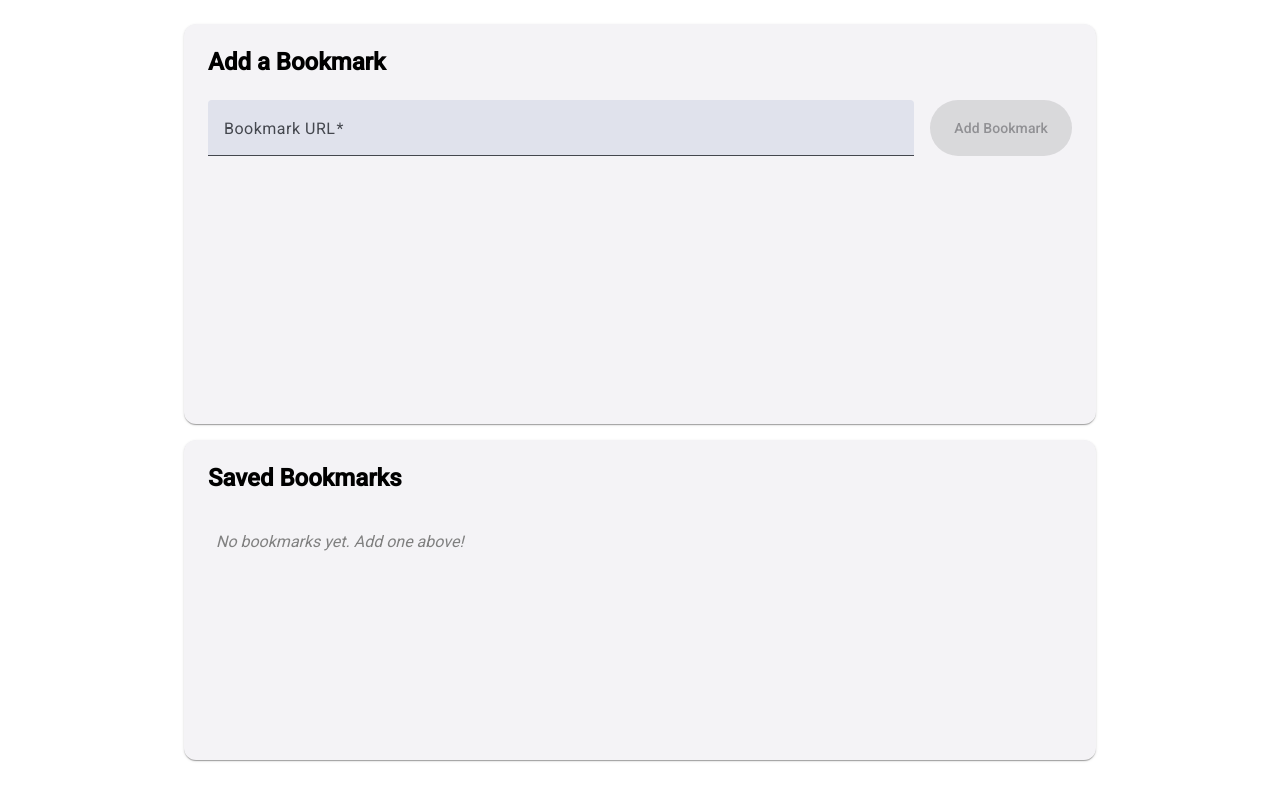
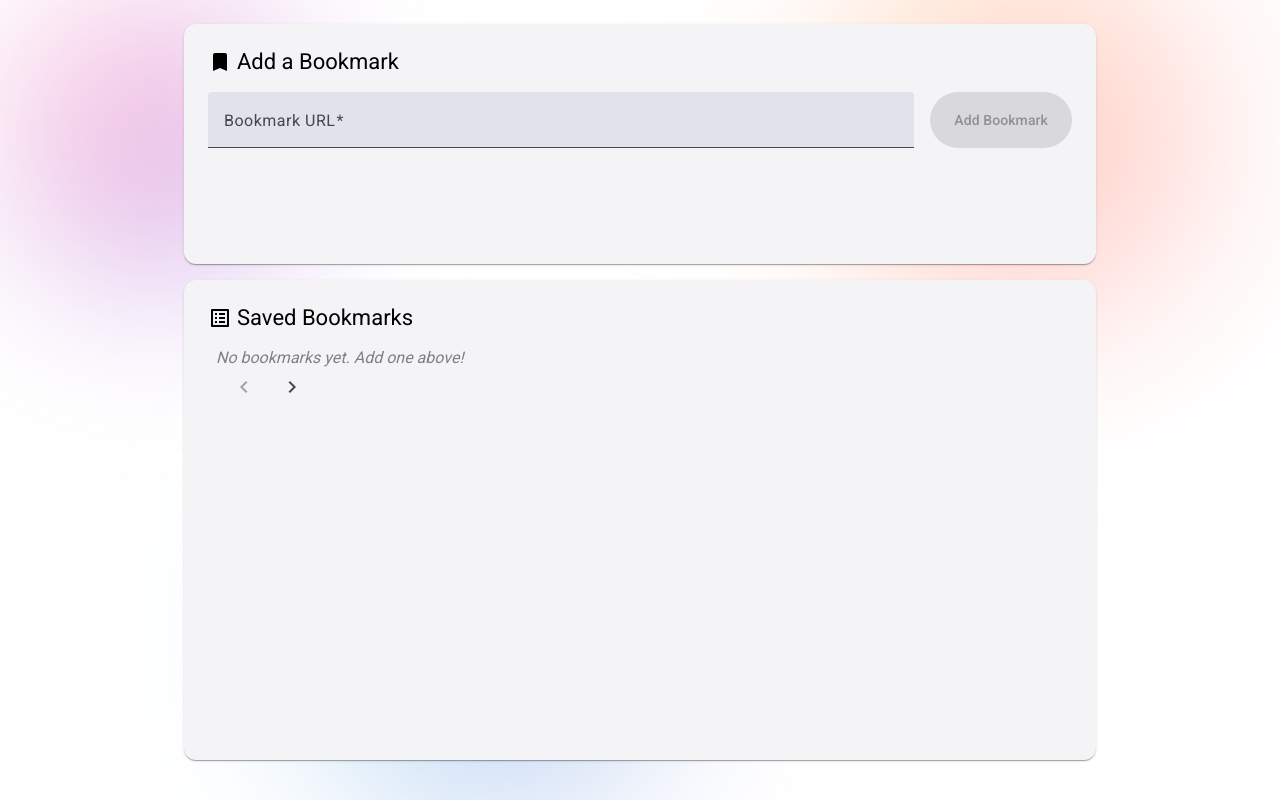
Before and after one commit to 2000pesos/bookmark-manager, an Angular app: page /overview in a window 1280 px wide. Built offline with nearby package versions, Linux system fonts and the light colour scheme.

Commit message:
Updated styles / added icons

```diff
--- a/src/app/pages/overview/overview.component.css
+++ b/src/app/pages/overview/overview.component.css
@@ -1,7 +1,3 @@
-.bookmark-form {
-  margin-bottom: 24px;
-  padding: 16px;
-}
 
 .full-width {
   width: 100%;
@@ -20,12 +16,13 @@
 }
 mat-card.bookmark-form,
 mat-card.bookmark-pagination {
-  flex-shrink: 0; /* prevent these from shrinking */
+  flex-shrink: 0;
   flex-grow: 1;
 }
 mat-card.bookmark-list {
   min-height: 40vh;
   max-height: 60vh;
+  height: 100%;
 }
 mat-card.bookmark-form,
 mat-card.bookmark-list,
@@ -38,23 +35,24 @@ mat-card.bookmark-pagination {
   box-sizing: border-box;
   margin-bottom: 1em;
 }
-mat-card .mat-mdc-card-title {
-  font-size: 1.5rem;
-  font-weight: 600;
-  margin-bottom: 1.5rem;
+
+mat-card-title {
+  align-items: center;
+  display: flex;
+  gap: 5px;
 }
-
 /* BOOKMARK FORM */
 mat-card.bookmark-list mat-list {
   overflow-y: auto;
   max-height: 100%;
-  padding-right: 4px; /* prevent scrollbar overlap */
+  padding-right: 4px;
 }
-
+mat-card.bookmark-form form {
+  margin-top: 16px;
+}
 .mat-form-field {
   flex: 1;
 }
-
 .form-row {
   display: flex;
   gap: 1rem;
--- a/src/app/pages/overview/overview.component.html
+++ b/src/app/pages/overview/overview.component.html
@@ -1,7 +1,6 @@
 <div class="page-container">
   <mat-card class="bookmark-form">
-    <mat-card-title>Add a Bookmark</mat-card-title>
-
+    <mat-card-title><mat-icon fontIcon="bookmark"></mat-icon> Add a Bookmark</mat-card-title>
     <form [formGroup]="bookmarkForm" (ngSubmit)="onSubmit()">
       <div class="form-row">
         <mat-form-field appearance="fill">
@@ -21,7 +20,7 @@
     </form>
   </mat-card>
   <mat-card class="bookmark-list">
-    <mat-card-title>Saved Bookmarks</mat-card-title>
+    <mat-card-title><mat-icon fontIcon="list_alt"></mat-icon> Saved Bookmarks</mat-card-title>
 
     <ng-container *ngIf="bookmarks.length > 0; else noBookmarks">
       <mat-list>
@@ -31,10 +30,10 @@
               {{ bookmark.url }}
             </a>
             <div class="bookmark-actions">
-              <button mat-icon-button color="primary" aria-label="View" (click)="viewBookmarkDetails(bookmark.id)">
+              <button matTooltip="View Bookmark Details" mat-icon-button color="primary" aria-label="View" (click)="viewBookmarkDetails(bookmark.id)">
                 <mat-icon>visibility</mat-icon>
               </button>
-              <button mat-icon-button color="warn" aria-label="Delete" (click)="deleteBookmark(bookmark.id)">
+              <button matTooltip="Delete Bookmark" mat-icon-button color="warn" aria-label="Delete" (click)="deleteBookmark(bookmark.id)">
                 <mat-icon>delete</mat-icon>
               </button>
             </div>
@@ -43,11 +42,6 @@
       </mat-list>
     </ng-container>
 
-    <ng-template #noBookmarks>
-      <p class="empty-text">No bookmarks yet. Add one above!</p>
-    </ng-template>
-  </mat-card>
-  <mat-card *ngIf="totalPages > 1" class="bookmark-pagination">
     <mat-card-content class="pagination-controls">
       <button
         mat-icon-button
@@ -74,7 +68,9 @@
         <mat-icon>chevron_right</mat-icon>
       </button>
     </mat-card-content>
+
+    <ng-template #noBookmarks>
+      <p class="empty-text">No bookmarks yet. Add one above!</p>
+    </ng-template>
   </mat-card>
-
-
 </div>
--- a/src/app/pages/result/result.component.css
+++ b/src/app/pages/result/result.component.css
@@ -1,33 +1,60 @@
 .result-container {
   display: flex;
   flex-direction: column;
-  gap: 16px;
-  padding: 24px;
+  align-items: flex-start;
+  margin: auto;
+  padding: 24px 24px;
+  height: 100vh;
+  max-width: 960px;
+  width: 100%;
+  box-sizing: border-box;
 }
 
 mat-card {
-  padding: 16px;
-}
-
-.preview-placeholder {
-  padding: 15px;
-  margin-top: 15px;
-  max-height: 200px;
+  width: 100%;
   max-width: 100%;
-  overflow: scroll;
   display: flex;
   flex-direction: column;
-  align-items: flex-start;
-  justify-content: flex-start;
+  padding: 24px;
+  box-sizing: border-box;
+  margin-bottom: 1em;
+}
+mat-card.bookmark-details-card {
+  flex-shrink: 0;
+  flex-grow: 1;
+}
+mat-card.bookmark-preview-card {
+  height: 40vh;
+}
+mat-card-title {
+  align-items: center;
+  display: flex;
+  gap: 5px;
+}
+mat-card p {
+  margin-bottom: 0.5em;
+  margin-top: 0.5em;
+}
+.preview-placeholder {
+  display: flex;
+  flex-direction: column;
+  gap: 12px;
+  margin-top: 15px;
+  width: 100%;
+  max-height: 100%;
+  overflow-y: auto;
   background-color: #f5f5f5;
-  color: #666;
+  color: #333;
   font-style: italic;
   border: 1px dashed #ccc;
   white-space: pre-wrap;
 }
 
+
 .preview-placeholder img {
-  flex-grow: 1;
+  max-width: 100%;
+  height: auto;
+  border-radius: 8px;
 }
 
 .nav-card {
@@ -37,5 +64,26 @@ mat-card {
 }
 
 .back-to-list-link {
+  display: flex;
+  flex-direction: row;
+  align-items: center;
   margin-bottom: 10px;
 }
+
+.meta-row {
+  display: flex;
+  align-items: flex-start; /* Align top of icon with top of text */
+  gap: 8px;
+  margin: 8px 0;
+  line-height: 1.4;
+}
+
+.meta-row mat-icon {
+  font-size: 20px;
+  margin-top: 2px; /* subtle nudge for better alignment */
+  flex-shrink: 0;   /* don't let icon scale */
+}
+
+.meta-row a {
+  word-break: break-all;
+}
--- a/src/app/pages/result/result.component.html
+++ b/src/app/pages/result/result.component.html
@@ -1,26 +1,36 @@
 <div class="result-container">
   <!-- Bookmark Metadata -->
-  <mat-card class="bookmark-card">
-    <a class="back-to-list-link" routerLink="/overview">Back to list</a>
-    <mat-card-title>Bookmark Details</mat-card-title>
-    <mat-card-content>
-      <h3 *ngIf="bookmark?.url"> {{ title || 'Title loading...' }}</h3>
-      <p><strong>URL:</strong> <a [href]="bookmark?.url" target="_blank">{{ bookmark?.url }}</a></p>
-      <p><strong>ID:</strong> {{ bookmark?.id }}</p>
-      <p><strong>Created:</strong> {{ bookmark?.createdAt | date: 'medium' }}</p>
-      <p><strong>Description:</strong> {{ description || 'Description loading...' }}</p>
-    </mat-card-content>
+  <mat-card class="bookmark-details-card">
+    <p class="back-to-list-link"><mat-icon fontIcon="arrow_back"></mat-icon> <a routerLink="/overview">Back to list</a></p>
+    <mat-card-title><mat-icon fontIcon="book"></mat-icon> {{ title || 'Bookmark Details' }}</mat-card-title>
+    <p class="meta-row">
+      <mat-icon fontIcon="article"></mat-icon>
+      <span><strong>Description: </strong>{{ description || 'Description loading...' }}</span>
+    </p>
+
+    <p class="meta-row">
+      <mat-icon fontIcon="link"></mat-icon>
+      <span><strong>URL: </strong><a [href]="bookmark?.url" target="_blank">{{ bookmark?.url }}</a></span>
+    </p>
+
+    <p class="meta-row">
+      <mat-icon fontIcon="confirmation_number"></mat-icon>
+      <span><strong>ID: </strong>{{ bookmark?.id }}</span>
+    </p>
+
+    <p class="meta-row">
+      <mat-icon fontIcon="calendar_month"></mat-icon>
+      <span><strong>Created: </strong>{{ bookmark?.createdAt | date: 'medium' }}</span>
+    </p>
   </mat-card>
 
   <!-- Site Preview -->
-  <mat-card class="preview-card">
-    <mat-card-title>Site Preview</mat-card-title>
-    <mat-card-content>
-      <div class="preview-placeholder">
-        <img *ngIf="mainImage" src={{mainImage}} />
-        <p>{{ articleText || 'Loading article contents...'}}</p>
-      </div>
-    </mat-card-content>
+  <mat-card class="bookmark-preview-card">
+    <mat-card-title><mat-icon fontIcon="preview"></mat-icon> Preview</mat-card-title>
+    <div class="preview-placeholder">
+      <img *ngIf="mainImage" src={{mainImage}} />
+      <p>{{ articleText || 'Loading article contents...'}}</p>
+    </div>
   </mat-card>
 
 
--- a/src/app/pages/result/result.component.ts
+++ b/src/app/pages/result/result.component.ts
@@ -3,6 +3,7 @@ import { CommonModule } from '@angular/common';
 import { ActivatedRoute, Router, RouterModule } from '@angular/router';
 import { BookmarkService, Bookmark } from '../../services/bookmark.service';
 import { MatCard, MatCardActions, MatCardContent, MatCardTitle } from '@angular/material/card';
+import { MatIcon } from '@angular/material/icon';
 
 @Component({
   selector: 'app-result',
@@ -15,7 +16,8 @@ import { MatCard, MatCardActions, MatCardContent, MatCardTitle } from '@angular/
     MatCard,
     MatCardTitle,
     MatCardContent,
-    MatCardActions
+    MatCardActions,
+    MatIcon
   ],
 })
 export class ResultComponent {
--- a/src/index.html
+++ b/src/index.html
@@ -11,5 +11,10 @@
 </head>
 <body class="mat-typography">
   <app-root></app-root>
+  <div class="background-blobs">
+    <div class="blob"></div>
+    <div class="blob"></div>
+    <div class="blob"></div>
+  </div>
 </body>
 </html>
--- a/src/styles.css
+++ b/src/styles.css
@@ -2,3 +2,48 @@
 
 html, body { height: 100%; }
 body { margin: 0; font-family: Roboto, "Helvetica Neue", sans-serif; }
+
+.background-blobs {
+    position: fixed;
+    top: 0;
+    left: 0;
+    width: 100%;
+    height: 100%;
+    overflow: hidden;
+    z-index: -1;
+  }
+
+  .blob {
+    position: absolute;
+    width: 300px;
+    height: 300px;
+    background: radial-gradient(circle at 30% 30%, #ff80b5, #9089fc);
+    opacity: 0.5;
+    border-radius: 50%;
+    animation: blobMove 60s infinite ease-in-out;
+    mix-blend-mode: screen;
+    filter: blur(80px);
+  }
+
+  .blob:nth-child(2) {
+    left: 60%;
+    top: 10%;
+    background: radial-gradient(circle at 30% 30%, #ffc078, #ff6f91);
+    animation-delay: -30s;
+  }
+
+  .blob:nth-child(3) {
+    left: 20%;
+    top: 70%;
+    background: radial-gradient(circle at 30% 30%, #7ef9ff, #6a5acd);
+    animation-delay: -15s;
+  }
+
+  @keyframes blobMove {
+    0%, 100% {
+      transform: translate(0px, 0px) scale(1);
+    }
+    50% {
+      transform: translate(100px, -100px) scale(1.2);
+    }
+  }
```
